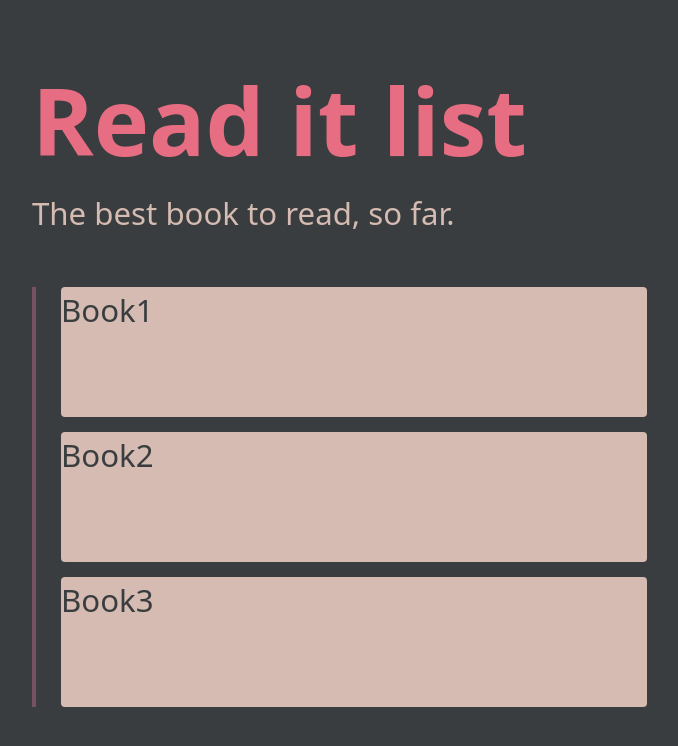
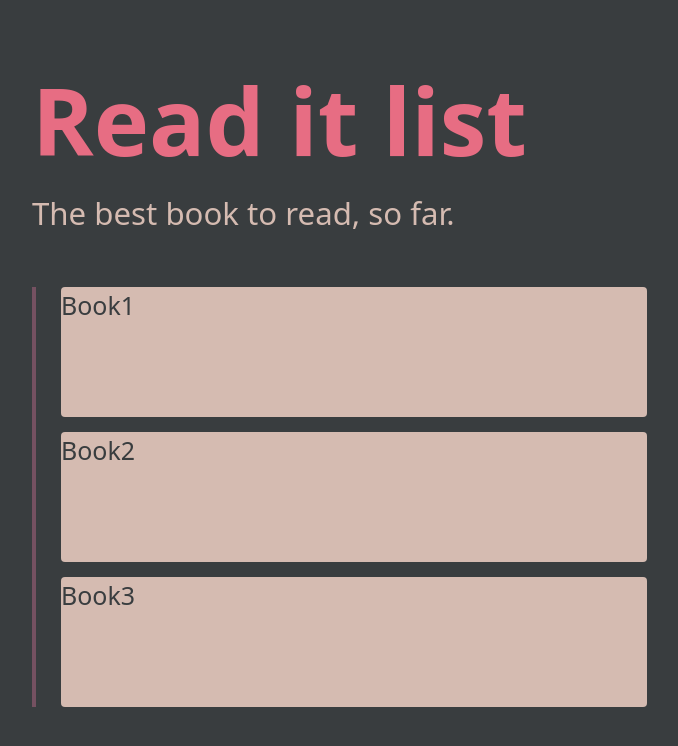
Before and after one commit to thomas-lecoq/odin-library, a plain HTML site: page index.html in a window 1280 px wide. Shown: the whole page, without its empty margins (313-991 px from the left). Drawn offline with Linux system fonts and the light colour scheme.

Commit message:
feat(cards): wrap book titles in `.book-info` paragraphs and style them

```diff
--- a/css/style.css
+++ b/css/style.css
@@ -51,8 +51,9 @@ main {
     background-color: var(--gunmetal);
 }
 
-main > div {
+div > p {
     color: var(--gunmetal);
+    font-size: 0.8rem;
 }
 
 .card {
--- a/index.html
+++ b/index.html
@@ -14,9 +14,15 @@
             <p>The best book to read, so far.</p>
         </header>
         <main>
-            <div class="card">Book1</div>
-            <div class="card">Book2</div>
-            <div class="card">Book3</div>
+            <div class="card">
+                <p class="book-info">Book1</p>
+            </div>
+            <div class="card">
+                <p class="book-info">Book2</p>
+            </div>
+            <div class="card">
+                <p class="book-info">Book3</p>
+            </div>
         </main>
     </div>
 </body>
```
